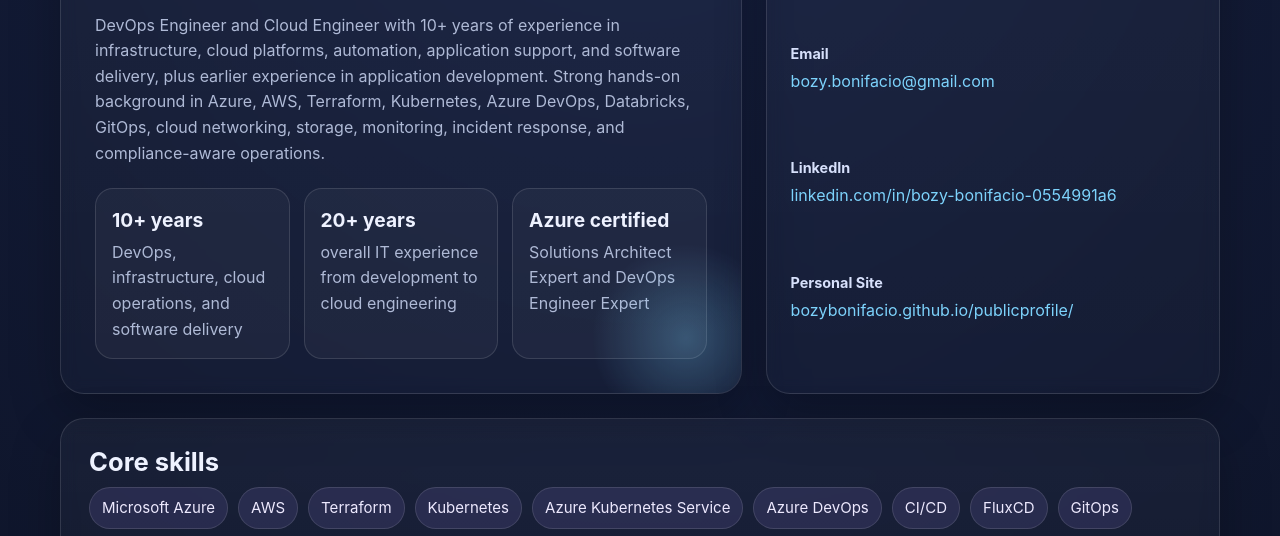
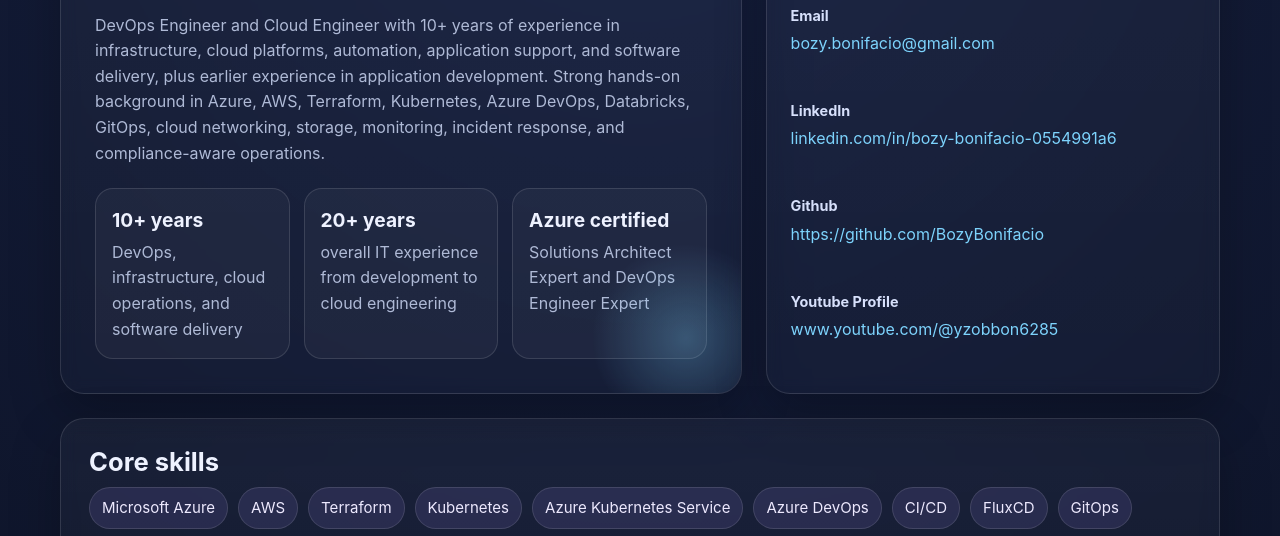
Before and after one commit to BozyBonifacio/publicprofile, a plain HTML site: page index.html in a window 1280 px wide. Shown: the part 244-780 px from the top of the page. Drawn offline with Linux system fonts and the light colour scheme.

Commit message:
profile updates

```diff
--- a/index.html
+++ b/index.html
@@ -250,8 +250,12 @@
           <a href="https://www.linkedin.com/in/bozy-bonifacio-0554991a6" target="_blank" rel="noreferrer">linkedin.com/in/bozy-bonifacio-0554991a6</a>
         </div>
         <div class="contact-row">
-          <strong>Personal Site</strong>
-          <a href="https://bozybonifacio.github.io/publicprofile/" target="_blank" rel="noreferrer">bozybonifacio.github.io/publicprofile/</a>
+          <strong>Github</strong>
+          <a href="https://github.com/BozyBonifacio" target="_blank" rel="noreferrer">https://github.com/BozyBonifacio</a>
+        </div>
+        <div class="contact-row">
+          <strong>Youtube Profile</strong>
+          <a href="www.youtube.com/@yzobbon6285" target="_blank" rel="noreferrer">www.youtube.com/@yzobbon6285</a>
         </div>
       </aside>
     </section>
```
